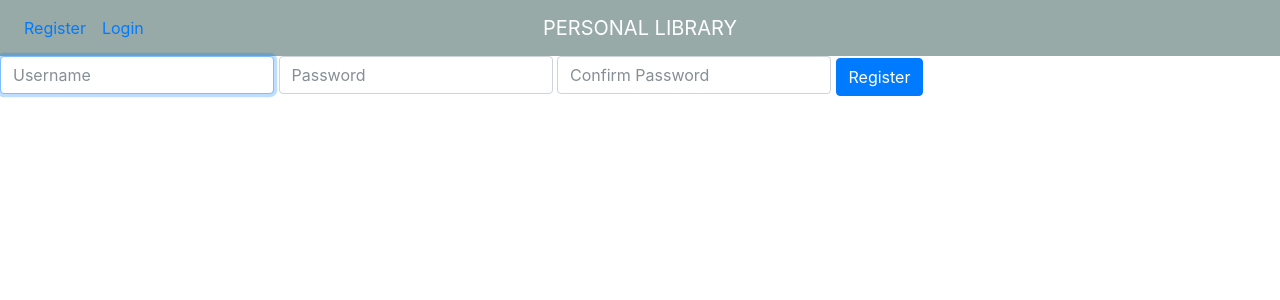
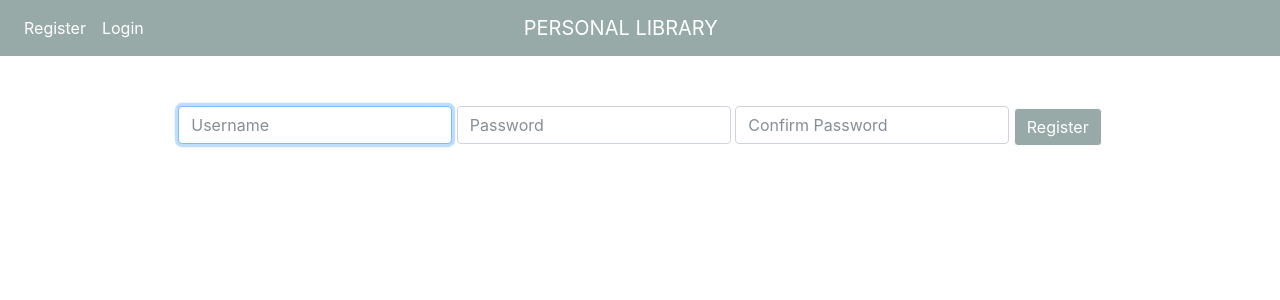
Before and after one commit to SigitaD/personal_library, a Flask app: page /register in a window 1280 px wide. Shown: the top 300 px of the page. Run offline with Flask 2, Linux system fonts and the light colour scheme; some libraries are stand-ins or nearby versions.

Commit message:
Login, register, logout functionality

```diff
--- a/application.py
+++ b/application.py
@@ -1,6 +1,6 @@
 import os
-import sqlite3
 
+from cs50 import SQL
 from flask import Flask, flash, jsonify, redirect, render_template, request, session
 from flask_session import Session
 from tempfile import mkdtemp
@@ -26,8 +26,8 @@ app.config["SESSION_PERMANENT"] = False
 app.config["SESSION_TYPE"] = "filesystem"
 Session(app)
 
-# Configure to use SQLite database
-conn = sqlite3.connect('example.db')
+db = SQL("sqlite:///books.db")
+
 
 @app.route("/")
 @login_required
--- a/static/style.css
+++ b/static/style.css
@@ -7,21 +7,32 @@ header {
   display: inline-block;
 }
 
-.navbar, .navbar-collapse, .form-inline {
+.navbar, .navbar-collapse, .form-inline, .nav-link {
   color: white !important;
 }
 
 .navbar-brand.abs {
   position: absolute;
-  width: 100%;
-  left: 0;
-  text-align: center;
+  width: 20%;
+  left: 38.5%;
+  text-align: center !important;
   color: white !important;
 }
 
 main {
   background-color: #f1f7f6;
   text-align: justify;
+}
+
+#login, #register {
+  text-align: center;
+  margin-top: 50px;
+}
+
+.btn-light {
+  color: white;
+  background-color: #97AAA8 !important;
+  display: inline;
 }
 
 .container {
--- a/static/style.scss
+++ b/static/style.scss
@@ -6,21 +6,32 @@ header {
     display: inline-block;
 }
 
-.navbar, .navbar-collapse, .form-inline {
+.navbar, .navbar-collapse, .form-inline, .nav-link {
     color: white !important;
 }
 
 .navbar-brand.abs {
     position: absolute;
-    width: 100%;
-    left: 0;
-    text-align: center;
+    width: 20%;
+    left: 38.5%;
+    text-align: center !important;
     color: white !important;
 }
 
 main {
     background-color: #f1f7f6;
     text-align: justify;
+}
+
+#login, #register {
+    text-align: center;
+    margin-top: 50px;
+}
+
+.btn-light {
+    color: white;
+    background-color: #97AAA8 !important;
+    display: inline;
 }
 
 .container {
--- a/templates/index.html
+++ b/templates/index.html
@@ -83,7 +83,7 @@
                     <div class="col-sm">
                         <p class="author">Author</p>
                         <p class="title">Title</p>
-                        <p class="started">Started</p>
+                        <p class="started">Rating</p>
                     </div>
                     <div class="col-sm-1 options">
                         <img class="options" src="../static/options.svg" alt="options">
@@ -98,7 +98,7 @@
                     <div class="col-sm">
                         <p class="author">Author</p>
                         <p class="title">Title</p>
-                        <p class="started">Started</p>
+                        <p class="started">Rating</p>
                     </div>
                     <div class="col-sm-1 options">
                         <img class="options" src="../static/options.svg" alt="options">
@@ -113,7 +113,7 @@
                     <div class="col-sm">
                         <p class="author">Author</p>
                         <p class="title">Title</p>
-                        <p class="started">Started</p>
+                        <p class="started">Rating</p>
                     </div>
                     <div class="col-sm-1 options">
                         <img class="options" src="../static/options.svg" alt="options">
--- a/templates/layout.html
+++ b/templates/layout.html
@@ -13,14 +13,13 @@
 
     <body>
         <header>
+            {% if session.user_id %}
             <nav class="navbar navbar-expand-lg">
                 <button class="navbar-toggler" type="button" data-toggle="collapse" data-target="#navbarTogglerDemo03" aria-controls="navbarTogglerDemo03" aria-expanded="false" aria-label="Toggle navigation">
                     <span class="navbar-toggler-icon"></span>
                 </button>
                 <a class="navbar-brand abs" href="index.html">PERSONAL LIBRARY</a>
-
                 <div class="collapse navbar-collapse" id="navbarTogglerDemo03">
-                    {% if session.user_id %}
                     <a class="navbar-brand" href="index.html"><img src="../static/logo.png" width="50" height="50" alt="logo"></a>
                     <ul class="navbar-nav mr-auto mt-2 mt-lg-0">
                         <li class="nav-item active">
@@ -32,17 +31,20 @@
                         <li class="nav-item">
                             <a class="nav-link" href="/quotes">Quotes</a>
                         </li>
+                        <li>
+                            <a class="nav-link" href="/logout">Logout</a>
+                        </li>
                     </ul>
                     <form class="form-inline my-2 my-lg-0">
                         <input class="form-control mr-sm-2" type="search" placeholder="Type here..." aria-label="Search">
                         <button class="btn btn-outline-light my-2 my-sm-0" type="submit">Search</button>
                     </form>
-                    <ul class="navbar-nav mr-auto mt-2 mt-lg-0">
-                        <li class="nav-item active">
-                            <a class="nav-link" href="/logout">Logout</a>
-                        </li>
-                    </ul>
-                    {% else %}
+            {% else %}
+                <nav class="navbar navbar-expand-lg">
+                <button class="navbar-toggler" type="button" data-toggle="collapse" data-target="#navbarTogglerDemo03" aria-controls="navbarTogglerDemo03" aria-expanded="false" aria-label="Toggle navigation">
+                    <span class="navbar-toggler-icon"></span>
+                </button>
+                <div class="navbar-brand abs">PERSONAL LIBRARY</div>
                     <ul class="navbar-nav mr-auto mt-2 mt-lg-0">
                         <li class="nav-item active">
                             <a class="nav-link" href="/register">Register</a>
@@ -50,7 +52,8 @@
                         <li class="nav-item">
                             <a class="nav-link" href="/login">Login</a>
                         </li>
-                    {% endif %}
+                    </ul>
+            {% endif %}
                 </div>
             </nav>
         </header>
--- a/templates/login.html
+++ b/templates/login.html
@@ -1,13 +1,13 @@
 {% extends "layout.html" %}
 
 {% block main %}
-    <form action="/login" method="post">
+    <form id="login" action="/login" method="post">
         <div class="form-group">
             <input autocomplete="off" autofocus class="form-control" name="username" placeholder="Username" type="text">
         </div>
         <div class="form-group">
             <input class="form-control" name="password" placeholder="Password" type="password">
         </div>
-        <button class="btn btn-primary" type="submit">Log In</button>
+        <button class="btn btn-light" type="submit">Log In</button>
     </form>
 {% endblock %}
--- a/templates/quotes.html
+++ b/templates/quotes.html
@@ -4,10 +4,8 @@
     <div class="quote_brown_bg">
         <img id="quote_sign" src="../static/quote_mark.gif" alt="quotes">
         <p class="quote_text">quote 1</p>
-        <p class="quote_author">author</p>
     </div>
     <div class="quote_sand_bg">
         <p class="quote_text">quote 1</p>
-        <p class="quote_author">author</p>
     </div>
 {% endblock %}
--- a/templates/register.html
+++ b/templates/register.html
@@ -1,7 +1,7 @@
 {% extends "layout.html" %}
 
 {% block main %}
-    <form action="/register" method="post">
+    <form id="register" action="/register" method="post">
         <div class="form-group">
             <input autocomplete="off" autofocus class="form-control" name="username" placeholder="Username" type="text">
         </div>
@@ -11,6 +11,6 @@
          <div class="form-group">
             <input class="form-control" name="confirmation" placeholder="Confirm Password" type="password" pattern=".{12,}" title="Must contain at least 12 or more characters">
         </div>
-        <button class="btn btn-primary" type="submit">Register</button>
+        <button class="btn btn-light" type="submit">Register</button>
     </form>
 {% endblock %}
```
Also changed, not shown: books.db (added), personal_library.db (deleted), static/add_book.gif, static/favicon.ico, 1 other file.
